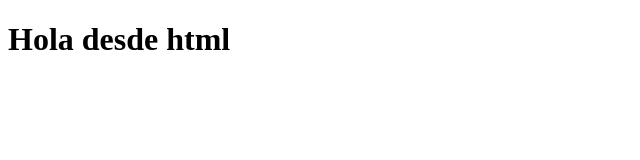
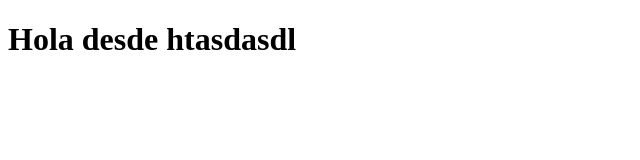
Before and after one commit to Lxmgod/PrimerRepositorio, a plain HTML site: page index.html in a window 1280 px wide. Shown: the whole page, without its empty margins (0-640 px from the left). Drawn offline with Linux system fonts and the light colour scheme.

Commit message:
agregamos un h1

```diff
--- a/index.html
+++ b/index.html
@@ -7,6 +7,6 @@
     <title>Document</title>
 </head>
 <body>
-  <h1>Hola desde html</h1>
+  <h1>Hola desde htasdasdl</h1>
 </body>
 </html>
```
